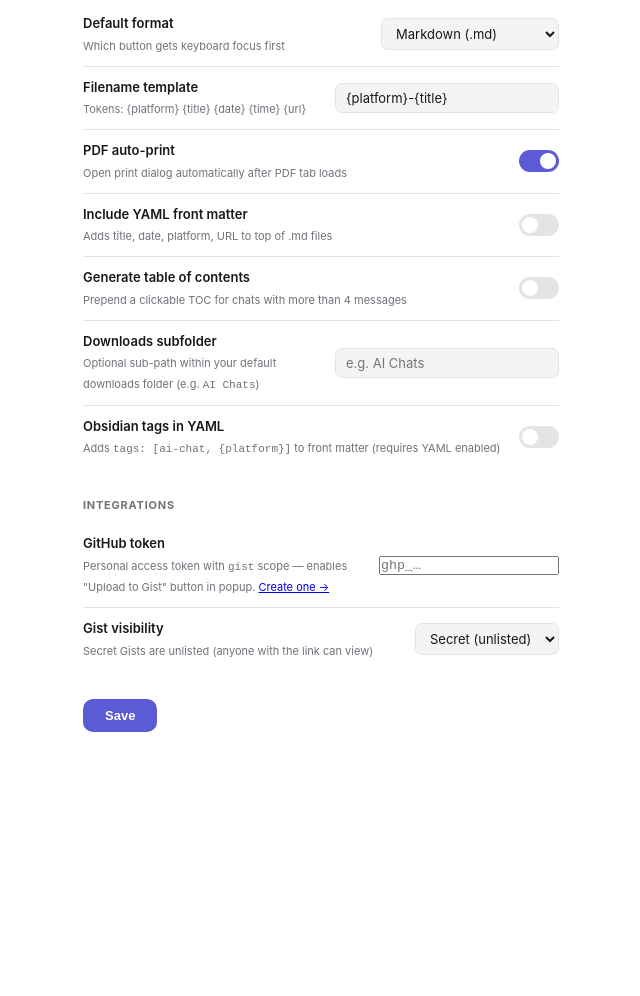
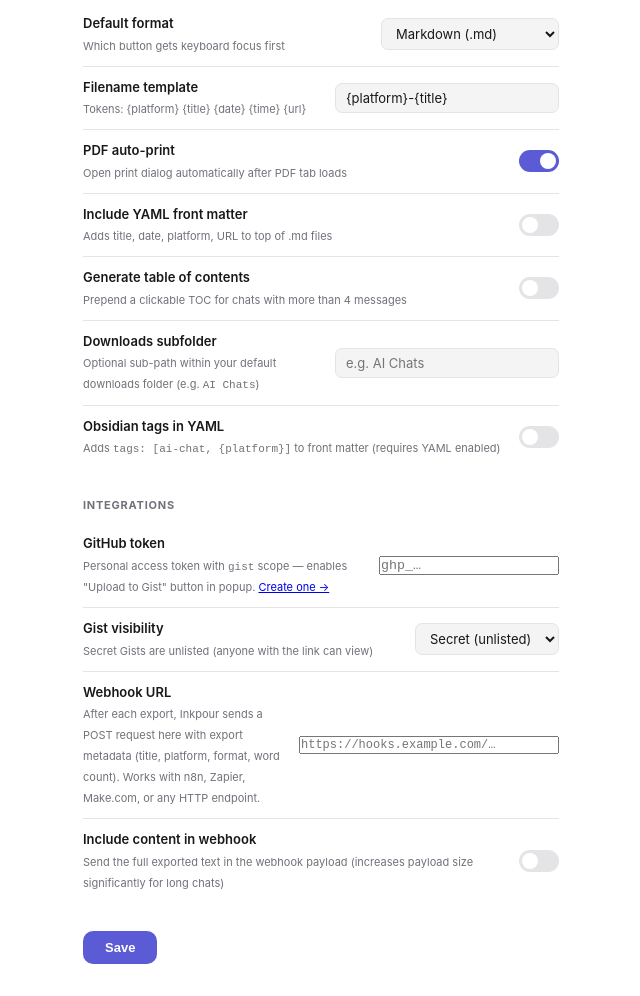
Before and after one commit to tronicum/inkpour, a browser extension: page settings.html in a window 1280 px wide. Shown: the part 228-1224 px from the top of the page, without its empty margins (319-959 px from the left). Before the commit the page ends 992 px from the top, so only its background shows below. Drawn offline with Linux system fonts and the light colour scheme.

Commit message:
feat: webhook-on-export integration
After each popup export, POST a JSON payload to a configurable
webhook URL. Works with n8n, Zapier, Make.com, or any HTTP endpoint.

Settings: webhookUrl (text) + webhookIncludeContent (toggle).
doWebhook() in popup.js called inside saveLastExport, best-effort
(errors silently swallowed). Payload includes source, id, title,
platform, format, messageCount, wordCount, exportedAt. Content
only included when webhookIncludeContent is enabled.

```diff
--- a/settings.html
+++ b/settings.html
@@ -288,6 +288,25 @@
         <option value="true">Public</option>
       </select>
     </div>
+
+    <div class="field">
+      <div class="field-label">
+        <strong>Webhook URL</strong>
+        <span>After each export, Inkpour sends a POST request here with export metadata (title, platform, format, word count). Works with n8n, Zapier, Make.com, or any HTTP endpoint.</span>
+      </div>
+      <input type="url" id="webhookUrl" placeholder="https://hooks.example.com/…" style="min-width:260px; font-family: monospace; font-size: 12px;" />
+    </div>
+
+    <div class="field">
+      <div class="field-label">
+        <strong>Include content in webhook</strong>
+        <span>Send the full exported text in the webhook payload (increases payload size significantly for long chats)</span>
+      </div>
+      <label class="toggle" for="webhookIncludeContent">
+        <input type="checkbox" id="webhookIncludeContent" role="switch" />
+        <div class="toggle-track"></div>
+      </label>
+    </div>
   </section>
 
   <div class="save-row">
--- a/settings.js
+++ b/settings.js
@@ -42,8 +42,10 @@
     generateTOC:      false,
     downloadSubfolder: '',
     obsidianTags:      false,
-    githubToken:       '',
-    gistPublic:        false,
+    githubToken:          '',
+    gistPublic:           false,
+    webhookUrl:           '',
+    webhookIncludeContent: false,
   };
 
   api.storage.local.get('inkpour_settings', (result) => {
@@ -55,8 +57,10 @@
     document.getElementById('generateTOC').checked      = prefs.generateTOC;
     document.getElementById('downloadSubfolder').value  = prefs.downloadSubfolder;
     document.getElementById('obsidianTags').checked     = prefs.obsidianTags;
-    document.getElementById('githubToken').value        = prefs.githubToken;
-    document.getElementById('gistPublic').value         = String(prefs.gistPublic);
+    document.getElementById('githubToken').value             = prefs.githubToken;
+    document.getElementById('gistPublic').value              = String(prefs.gistPublic);
+    document.getElementById('webhookUrl').value              = prefs.webhookUrl;
+    document.getElementById('webhookIncludeContent').checked = prefs.webhookIncludeContent;
   });
 
   // ─── Save ─────────────────────────────────────────────────────────────────
@@ -70,8 +74,10 @@
       generateTOC:      document.getElementById('generateTOC').checked,
       downloadSubfolder: document.getElementById('downloadSubfolder').value.trim(),
       obsidianTags:      document.getElementById('obsidianTags').checked,
-      githubToken:       document.getElementById('githubToken').value.trim(),
-      gistPublic:        document.getElementById('gistPublic').value === 'true',
+      githubToken:           document.getElementById('githubToken').value.trim(),
+      gistPublic:            document.getElementById('gistPublic').value === 'true',
+      webhookUrl:            document.getElementById('webhookUrl').value.trim(),
+      webhookIncludeContent: document.getElementById('webhookIncludeContent').checked,
     };
     api.storage.local.set({ inkpour_settings: prefs }, () => {
       const el = document.getElementById('saveStatus');
```
Also changed, not shown: popup.js (+24 -2 lines).
